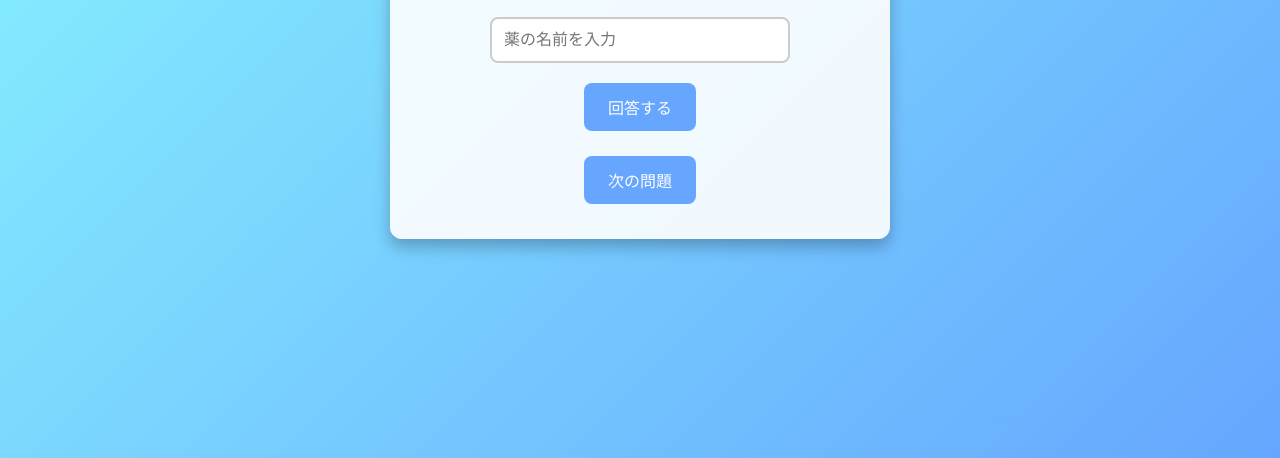
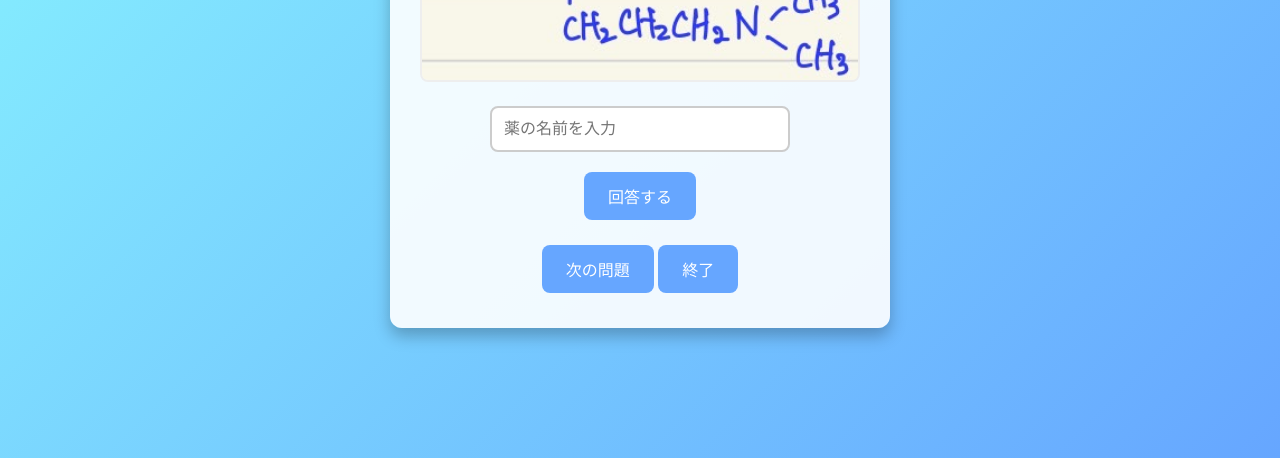
Before and after one commit to yakugaku22/structure_quiz, a plain HTML site: page index.html in a window 1280 px wide. Shown: the part 342-800 px from the top of the page. Drawn offline with Linux system fonts and the light colour scheme.

Commit message:
Update index.html

```diff
--- a/index.html
+++ b/index.html
@@ -17,6 +17,7 @@
       </form>
       <div id="result"></div>
       <button id="next-button">次の問題</button>
+      <button id="finish-button">終了</button>
     </div>
   </div>
   <script src="script.js"></script>
```
